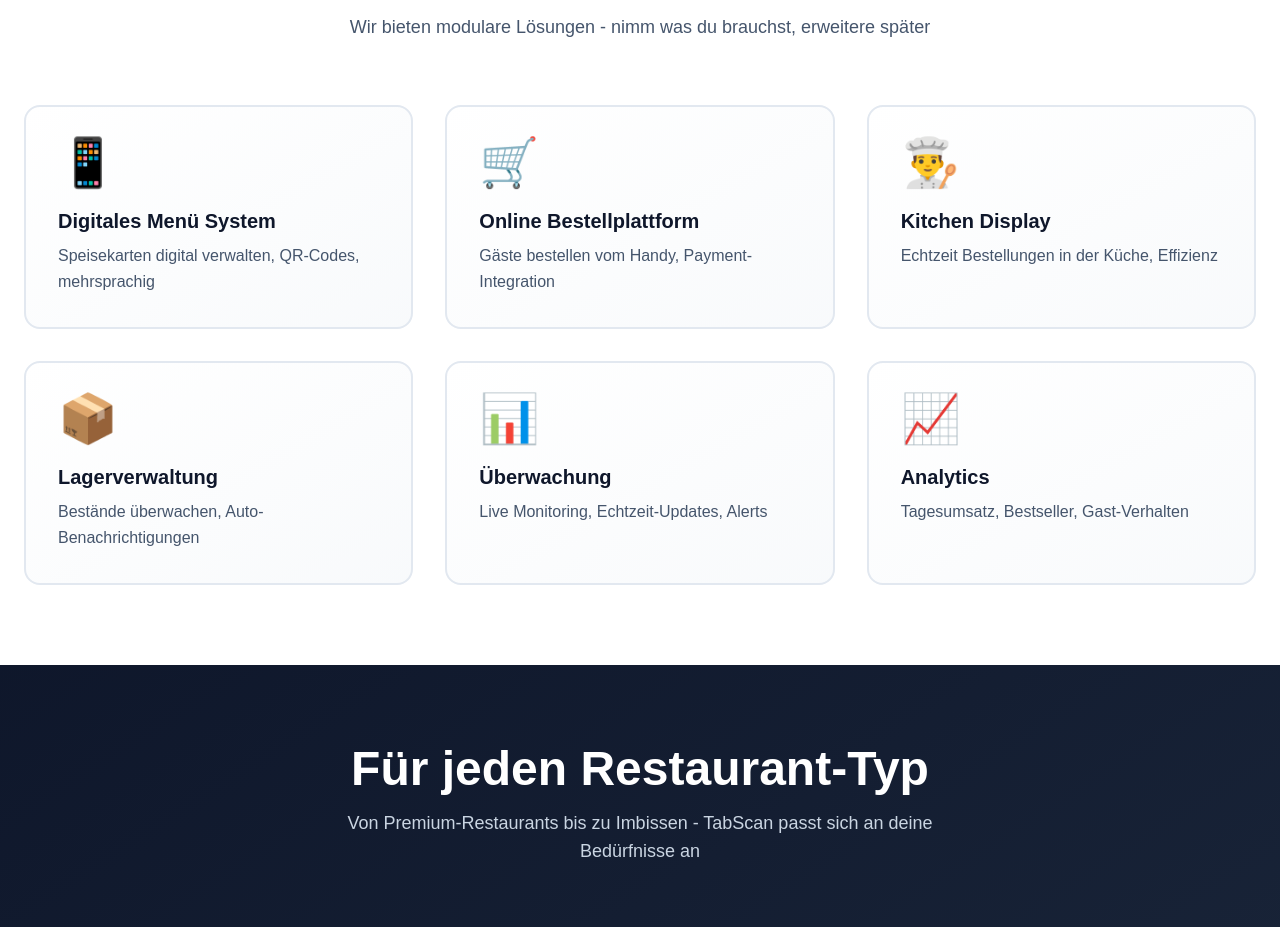
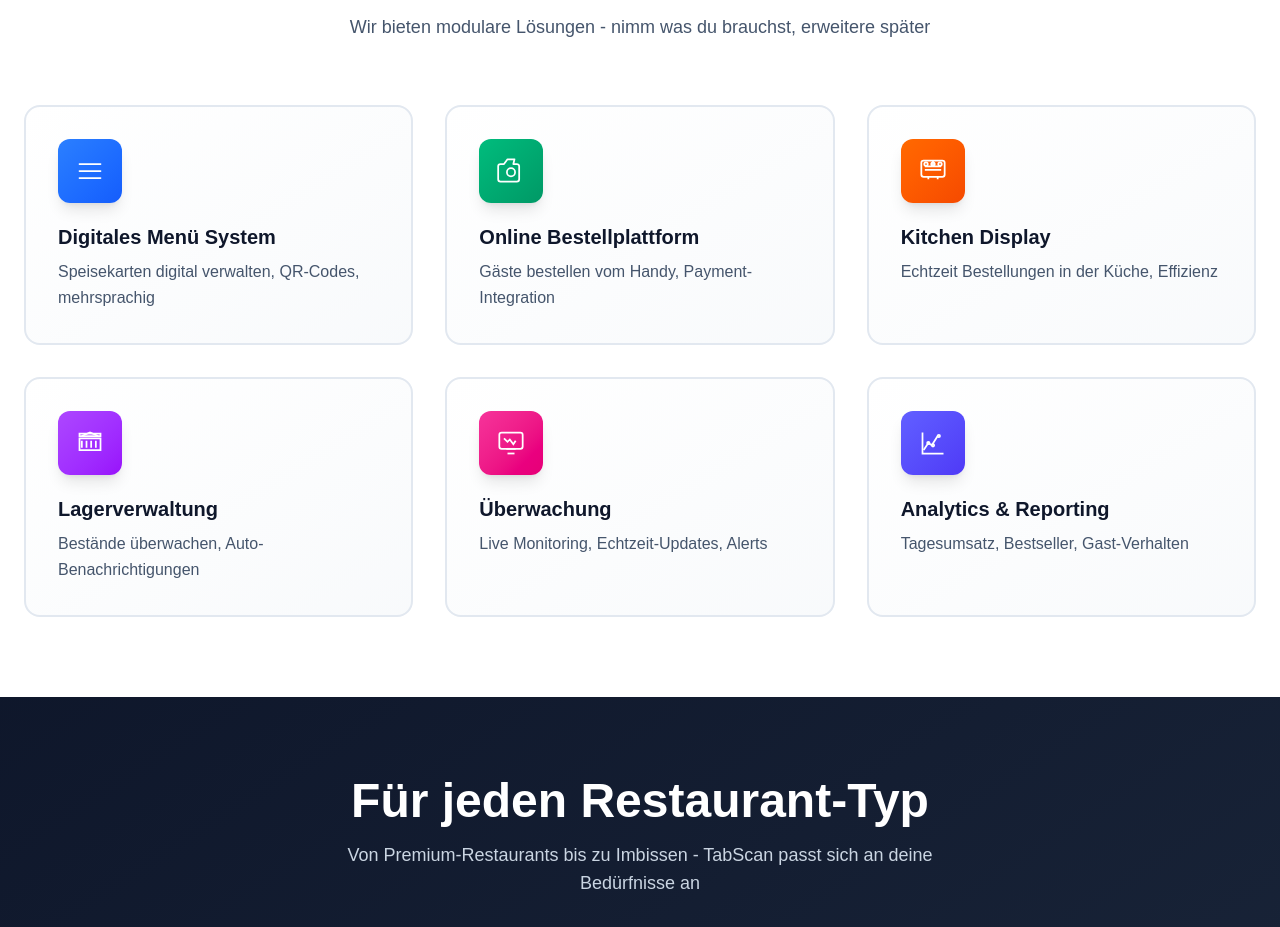
Before and after one commit to OzbiCH/qrorder-landing, a Next.js app: page / in a window 1280 px wide. Shown: the part 1020-1947 px from the top of the page. Built offline with nearby package versions, Linux system fonts and the light colour scheme.

Commit message:
v7: Complete with Resend email integration, elegant icons, domain setup

```diff
--- a/app/page.tsx
+++ b/app/page.tsx
@@ -1,7 +1,7 @@
 'use client';
 
 import React, { useState, useEffect } from 'react';
-import { ChevronRight, Check, Menu, Smartphone, TrendingUp, Users, Lock, Zap, Shield, Rocket, X, MenuIcon, ChevronDown, Database, Eye, Package } from 'lucide-react';
+import { ChevronRight, Check, Menu, Smartphone, TrendingUp, Users, Lock, Zap, Shield, Rocket, X, MenuIcon, ChevronDown, Database, Eye, Package, UtensilsCrossed, ShoppingCart, ChefHat, Package2, BarChart3, Monitor } from 'lucide-react';
 
 interface FormData {
   name: string;
@@ -13,6 +13,69 @@ interface FormData {
 interface FAQItem {
   question: string;
   answer: string;
+}
+
+// Elegant Icon Components
+function MenuIcon2D() {
+  return (
+    <svg viewBox="0 0 24 24" className="w-7 h-7" fill="none" stroke="currentColor" strokeWidth="1.5">
+      <path d="M3 6h18M3 12h18M3 18h18" strokeLinecap="round" strokeLinejoin="round"/>
+    </svg>
+  );
+}
+
+function OrderIcon() {
+  return (
+    <svg viewBox="0 0 24 24" className="w-7 h-7" fill="none" stroke="currentColor" strokeWidth="1.5">
+      <path d="M9 2L6 6H3C1.9 6 1 6.9 1 8v11c0 1.1.9 2 2 2h14c1.1 0 2-.9 2-2V8c0-1.1-.9-2-2-2h-3L15 2H9z" strokeLinecap="round" strokeLinejoin="round"/>
+      <circle cx="12" cy="13" r="3.5" stroke="currentColor" strokeWidth="1.5"/>
+    </svg>
+  );
+}
+
+function KitchenIcon() {
+  return (
+    <svg viewBox="0 0 24 24" className="w-7 h-7" fill="none" stroke="currentColor" strokeWidth="1.5">
+      <rect x="2" y="3" width="20" height="14" rx="2"/>
+      <path d="M8 17v2M16 17v2M12 3v4M5 8h14M5 11h14"/>
+      <circle cx="6" cy="6" r="1.5"/>
+      <circle cx="12" cy="6" r="1.5"/>
+      <circle cx="18" cy="6" r="1.5"/>
+    </svg>
+  );
+}
+
+function InventoryIcon() {
+  return (
+    <svg viewBox="0 0 24 24" className="w-7 h-7" fill="none" stroke="currentColor" strokeWidth="1.5">
+      <path d="M3 4h18v2H3V4zm0 4h18v10H3V8zm2 2v6m4-6v6m4-6v6m4-6v6"/>
+      <path d="M5 6l7-3 7 3"/>
+      <path d="M12 3v1"/>
+    </svg>
+  );
+}
+
+function MonitoringIcon() {
+  return (
+    <svg viewBox="0 0 24 24" className="w-7 h-7" fill="none" stroke="currentColor" strokeWidth="1.5">
+      <rect x="2" y="3" width="20" height="14" rx="2"/>
+      <path d="M8 17h8"/>
+      <path d="M9 21h6"/>
+      <path d="M6 8l3 3 2-2 3 4 2-3"/>
+    </svg>
+  );
+}
+
+function AnalyticsIcon() {
+  return (
+    <svg viewBox="0 0 24 24" className="w-7 h-7" fill="none" stroke="currentColor" strokeWidth="1.5">
+      <path d="M3 3v18h18"/>
+      <path d="M4 18l4-6 3 2 5-8"/>
+      <circle cx="8" cy="12" r="1"/>
+      <circle cx="12" cy="14" r="1"/>
+      <circle cx="17" cy="6" r="1"/>
+    </svg>
+  );
 }
 
 // Parallax Splash Screen
@@ -134,15 +197,46 @@ export default function TabScanLanding() {
     message: ''
   });
   const [submitted, setSubmitted] = useState<boolean>(false);
-  const [visibleFeatures, setVisibleFeatures] = useState<boolean>(false);
+  const [isLoading, setIsLoading] = useState<boolean>(false);
+  const [error, setError] = useState<string>('');
 
   const features = [
-    { emoji: '📱', title: 'Digitales Menü System', description: 'Speisekarten digital verwalten, QR-Codes, mehrsprachig' },
-    { emoji: '🛒', title: 'Online Bestellplattform', description: 'Gäste bestellen vom Handy, Payment-Integration' },
-    { emoji: '👨‍🍳', title: 'Kitchen Display', description: 'Echtzeit Bestellungen in der Küche, Effizienz' },
-    { emoji: '📦', title: 'Lagerverwaltung', description: 'Bestände überwachen, Auto-Benachrichtigungen' },
-    { emoji: '📊', title: 'Überwachung', description: 'Live Monitoring, Echtzeit-Updates, Alerts' },
-    { emoji: '📈', title: 'Analytics', description: 'Tagesumsatz, Bestseller, Gast-Verhalten' },
+    {
+      icon: MenuIcon2D,
+      title: 'Digitales Menü System',
+      description: 'Speisekarten digital verwalten, QR-Codes, mehrsprachig',
+      color: 'from-blue-500 to-blue-600'
+    },
+    {
+      icon: OrderIcon,
+      title: 'Online Bestellplattform',
+      description: 'Gäste bestellen vom Handy, Payment-Integration',
+      color: 'from-emerald-500 to-emerald-600'
+    },
+    {
+      icon: KitchenIcon,
+      title: 'Kitchen Display',
+      description: 'Echtzeit Bestellungen in der Küche, Effizienz',
+      color: 'from-orange-500 to-orange-600'
+    },
+    {
+      icon: InventoryIcon,
+      title: 'Lagerverwaltung',
+      description: 'Bestände überwachen, Auto-Benachrichtigungen',
+      color: 'from-purple-500 to-purple-600'
+    },
+    {
+      icon: MonitoringIcon,
+      title: 'Überwachung',
+      description: 'Live Monitoring, Echtzeit-Updates, Alerts',
+      color: 'from-pink-500 to-pink-600'
+    },
+    {
+      icon: AnalyticsIcon,
+      title: 'Analytics & Reporting',
+      description: 'Tagesumsatz, Bestseller, Gast-Verhalten',
+      color: 'from-indigo-500 to-indigo-600'
+    },
   ];
 
   const useCases = [
@@ -187,17 +281,46 @@ export default function TabScanLanding() {
       ...prev,
       [name]: value
     }));
+    setError('');
   };
 
-  const handleSubmit = (e: React.FormEvent<HTMLFormElement>) => {
+  const handleSubmit = async (e: React.FormEvent<HTMLFormElement>) => {
     e.preventDefault();
+    setIsLoading(true);
+    setError('');
+
+    try {
+      const response = await fetch('/api/contact', {
+        method: 'POST',
+        headers: {
+          'Content-Type': 'application/json',
+        },
+        body: JSON.stringify(formData)
+      });
+
+      const data = await response.json();
+
+      if (response.ok) {
         setSubmitted(true);
 
         setTimeout(() => {
           setShowModal(false);
           setFormData({ name: '', email: '', restaurant: '', message: '' });
           setSubmitted(false);
+          setIsLoading(false);
         }, 2000);
+      } else {
+        const errorMessage = typeof data.error === 'string'
+          ? data.error
+          : (data.error?.message || 'Email konnte nicht versendet werden');
+        setError(errorMessage);
+        setIsLoading(false);
+      }
+    } catch (error) {
+      console.error('Error:', error);
+      setError('Fehler beim Versenden. Bitte versuche es später erneut.');
+      setIsLoading(false);
+    }
   };
 
   const scrollToSection = (elementId: string) => {
@@ -232,42 +355,32 @@ export default function TabScanLanding() {
           0%, 100% { transform: translateY(0px); }
           50% { transform: translateY(-15px); }
         }
-        @keyframes scale-in {
-          from { opacity: 0; transform: scale(0.5); }
-          to { opacity: 1; transform: scale(1); }
-        }
-        @keyframes rotate-in {
-          from { opacity: 0; transform: rotate(-10deg) scale(0.8); }
-          to { opacity: 1; transform: rotate(0deg) scale(1); }
-        }
         @keyframes glow-pulse {
           0%, 100% { box-shadow: 0 0 20px rgba(220, 38, 38, 0.3); }
           50% { box-shadow: 0 0 40px rgba(220, 38, 38, 0.6); }
         }
-        @keyframes text-shimmer {
-          0% { background-position: -1000px 0; }
-          100% { background-position: 1000px 0; }
+        @keyframes slide-down {
+          from { opacity: 0; transform: translateY(-20px); }
+          to { opacity: 1; transform: translateY(0); }
         }
         @keyframes shake {
           0%, 100% { transform: translateX(0); }
           25% { transform: translateX(-5px); }
           75% { transform: translateX(5px); }
         }
-        @keyframes slide-down {
-          from { opacity: 0; transform: translateY(-20px); }
-          to { opacity: 1; transform: translateY(0); }
+        @keyframes icon-float {
+          0%, 100% { transform: translateY(0px) scale(1); }
+          50% { transform: translateY(-8px) scale(1.05); }
         }
 
         .animate-slide-up { animation: slide-up 0.8s ease-out; }
         .animate-fade-in-up { animation: fade-in-up 0.6s ease-out forwards; }
         .animate-bounce-in { animation: bounce-in 0.5s ease-out; }
         .animate-float { animation: float 4s ease-in-out infinite; }
-        .animate-scale-in { animation: scale-in 0.6s ease-out; }
-        .animate-rotate-in { animation: rotate-in 0.6s ease-out; }
         .animate-glow-pulse { animation: glow-pulse 2s ease-in-out infinite; }
-        .animate-text-shimmer { animation: text-shimmer 3s ease-in-out infinite; }
+        .animate-slide-down { animation: slide-down 0.6s ease-out; }
         .animate-shake { animation: shake 0.5s ease-out; }
-        .animate-slide-down { animation: slide-down 0.6s ease-out; }
+        .animate-icon-float { animation: icon-float 3s ease-in-out infinite; }
 
         .gradient-text {
           background: linear-gradient(135deg, #dc2626 0%, #991b1b 100%);
@@ -296,34 +409,8 @@ export default function TabScanLanding() {
         .usecase-card:nth-child(5) { animation-delay: 0.45s; }
         .usecase-card:nth-child(6) { animation-delay: 0.55s; }
 
-        .icon-bounce {
-          animation: bounce 2s ease-in-out infinite;
-        }
-        @keyframes bounce {
-          0%, 100% { transform: translateY(0); }
-          50% { transform: translateY(-10px); }
-        }
-
-        .icon-spin {
-          animation: spin 3s linear infinite;
-        }
-        @keyframes spin {
-          from { transform: rotate(0deg); }
-          to { transform: rotate(360deg); }
-        }
-
         .text-glow {
           text-shadow: 0 0 10px rgba(220, 38, 38, 0.5);
-        }
-
-        .hero-particles {
-          position: relative;
-        }
-
-        .particle {
-          position: absolute;
-          pointer-events: none;
-          opacity: 0.5;
         }
       `}</style>
 
@@ -402,7 +489,7 @@ export default function TabScanLanding() {
       </nav>
 
       {/* HERO SECTION */}
-      <section className="relative overflow-hidden bg-gradient-to-br from-slate-50 via-white to-red-50 pt-12 sm:pt-20 pb-20 sm:pb-32 hero-particles">
+      <section className="relative overflow-hidden bg-gradient-to-br from-slate-50 via-white to-red-50 pt-12 sm:pt-20 pb-20 sm:pb-32">
         <div className="absolute top-0 right-0 w-96 h-96 bg-red-100 rounded-full mix-blend-multiply filter blur-3xl opacity-20 animate-float"></div>
         <div className="absolute bottom-0 left-0 w-96 h-96 bg-slate-100 rounded-full mix-blend-multiply filter blur-3xl opacity-20 animate-float" style={{ animationDelay: '2s' }}></div>
 
@@ -425,7 +512,7 @@ export default function TabScanLanding() {
                 onClick={() => setShowModal(true)}
                 className="group relative bg-gradient-to-r from-red-600 to-red-700 text-white px-8 sm:px-10 py-4 sm:py-4 rounded-xl font-bold text-base sm:text-lg hover:shadow-2xl hover:shadow-red-600/50 transition-all duration-300 transform hover:scale-110 w-full sm:w-auto flex items-center justify-center gap-2 animate-glow-pulse"
               >
-                <Rocket size={20} className="group-hover:icon-spin" />
+                <Rocket size={20} />
                 Kostenlose Demo
                 <ChevronRight size={20} className="group-hover:translate-x-1 transition-transform" />
               </button>
@@ -456,7 +543,7 @@ export default function TabScanLanding() {
         </div>
       </section>
 
-      {/* PORTFOLIO SECTION */}
+      {/* PORTFOLIO SECTION - ELEGANT ICONS */}
       <section id="portfolio" className="max-w-7xl mx-auto px-4 sm:px-6 py-12 sm:py-20">
         <div className="text-center mb-12 sm:mb-16 animate-slide-up">
           <h2 className="text-3xl sm:text-4xl md:text-5xl font-black text-slate-900 mb-4">
@@ -468,13 +555,15 @@ export default function TabScanLanding() {
         </div>
 
         <div className="grid grid-cols-1 sm:grid-cols-2 lg:grid-cols-3 gap-6 sm:gap-8">
-          {features.map((feature, idx) => (
+          {features.map((feature, idx) => {
+            const IconComponent = feature.icon;
+            return (
               <div
                 key={idx}
                 className="feature-card group bg-gradient-to-br from-white to-slate-50 border-2 border-slate-200 rounded-2xl p-6 sm:p-8 hover:border-red-300 hover:shadow-2xl hover:shadow-red-600/20 transition-all duration-300 hover:-translate-y-2"
               >
-              <div className="text-5xl mb-5 group-hover:animate-float group-hover:scale-125 transition-all duration-300">
-                {feature.emoji}
+                <div className={`w-16 h-16 rounded-xl bg-gradient-to-br ${feature.color} flex items-center justify-center mb-5 group-hover:animate-icon-float transition-all duration-300 text-white shadow-lg`}>
+                  <IconComponent />
                 </div>
                 <h3 className="text-lg sm:text-xl font-bold text-slate-900 mb-2 group-hover:text-red-600 transition">
                   {feature.title}
@@ -483,7 +572,8 @@ export default function TabScanLanding() {
                   {feature.description}
                 </p>
               </div>
-          ))}
+            );
+          })}
         </div>
       </section>
 
@@ -530,23 +620,23 @@ export default function TabScanLanding() {
 
         <div className="grid grid-cols-1 md:grid-cols-2 gap-8 md:gap-12">
           {[
-            { emoji: '⚡', title: 'Blitzschnell Setup', desc: '5 Minuten einsatzbereit' },
-            { emoji: '📱', title: 'Mobile First', desc: '100% optimiert für Handys' },
-            { emoji: '🔒', title: 'Sicher & DSGVO', desc: 'Schweizer Server, verschlüsselt' },
-            { emoji: '📊', title: 'Echtzeit Analytics', desc: 'Daten-Insights sofort' },
-            { emoji: '🔌', title: 'Flexible Integration', desc: 'Passt sich an deine Systeme an' },
-            { emoji: '👥', title: 'Dedicated Support', desc: 'Schweizer Team 24/7' }
+            { icon: '⚡', title: 'Blitzschnell Setup', desc: '5 Minuten einsatzbereit' },
+            { icon: '📱', title: 'Mobile First', desc: '100% optimiert für Handys' },
+            { icon: '🔒', title: 'Sicher & DSGVO', desc: 'Schweizer Server, verschlüsselt' },
+            { icon: '📊', title: 'Echtzeit Analytics', desc: 'Daten-Insights sofort' },
+            { icon: '🔌', title: 'Flexible Integration', desc: 'Passt sich an deine Systeme an' },
+            { icon: '👥', title: 'Dedicated Support', desc: 'Schweizer Team 24/7' }
           ].map((item, idx) => (
             <div
               key={idx}
               className="flex gap-4 sm:gap-6 animate-fade-in-up"
               style={{ animationDelay: `${idx * 0.1}s` }}
             >
-              <div className="text-4xl group-hover:animate-bounce">
-                {item.emoji}
+              <div className="text-4xl">
+                {item.icon}
               </div>
               <div>
-                <h3 className="font-bold text-slate-900 mb-1 group-hover:text-red-600 transition">{item.title}</h3>
+                <h3 className="font-bold text-slate-900 mb-1">{item.title}</h3>
                 <p className="text-sm text-slate-600">{item.desc}</p>
               </div>
             </div>
@@ -554,7 +644,7 @@ export default function TabScanLanding() {
         </div>
       </section>
 
-      {/* PRICING SECTION - FLEXIBLE */}
+      {/* PRICING SECTION */}
       <section className="bg-gradient-to-br from-slate-50 to-red-50 py-12 sm:py-20 border-t border-slate-200">
         <div className="max-w-7xl mx-auto px-4 sm:px-6">
           <h2 className="text-3xl sm:text-4xl font-black text-slate-900 mb-2 sm:mb-4 text-center animate-slide-up">
@@ -575,7 +665,7 @@ export default function TabScanLanding() {
                 className="border-2 border-slate-300 rounded-2xl p-6 sm:p-8 hover:shadow-xl transition-all duration-300 hover:border-red-300 bg-white animate-fade-in-up hover:scale-105"
                 style={{ animationDelay: `${idx * 0.15}s` }}
               >
-                <h3 className="text-2xl font-bold text-slate-900 mb-2 group-hover:text-red-600">{plan.title}</h3>
+                <h3 className="text-2xl font-bold text-slate-900 mb-2">{plan.title}</h3>
                 <p className="text-slate-600 text-sm mb-6">{plan.description}</p>
                 <p className="text-sm text-slate-600 mb-6 font-semibold">Flexible Preise</p>
                 <ul className="space-y-3 mb-8">
@@ -629,9 +719,9 @@ export default function TabScanLanding() {
             onClick={() => setShowModal(true)}
             className="group relative bg-gradient-to-r from-red-600 to-red-700 text-white px-10 sm:px-14 py-5 sm:py-6 rounded-2xl font-black text-lg sm:text-xl hover:shadow-2xl hover:shadow-red-600/50 transition-all duration-300 transform hover:scale-110 inline-flex items-center gap-3 animate-glow-pulse"
           >
-            <Rocket size={24} className="group-hover:animate-bounce" />
+            <Rocket size={24} />
             Demo starten
-            <ChevronRight size={24} className="group-hover:translate-x-2 transition-transform" />
+            <ChevronRight size={24} />
           </button>
         </div>
       </section>
@@ -679,6 +769,12 @@ export default function TabScanLanding() {
                   Lass uns deine Anforderungen besprechen
                 </p>
 
+                {error && (
+                  <div className="mb-4 p-3 bg-red-100 border-l-4 border-red-600 text-red-700 text-sm rounded animate-shake">
+                    ⚠️ {error}
+                  </div>
+                )}
+
                 <form onSubmit={handleSubmit} className="space-y-4">
                   <div className="animate-fade-in-up" style={{ animationDelay: '0.1s' }}>
                     <label className="block text-xs sm:text-sm font-bold text-slate-900 mb-2 uppercase">Name</label>
@@ -688,7 +784,8 @@ export default function TabScanLanding() {
                       value={formData.name}
                       onChange={handleInputChange}
                       required
-                      className="w-full border-2 border-slate-300 rounded-lg px-4 py-3 text-sm focus:outline-none focus:border-red-600 focus:ring-2 focus:ring-red-600/50 transition hover:border-red-300"
+                      disabled={isLoading}
+                      className="w-full border-2 border-slate-300 rounded-lg px-4 py-3 text-sm focus:outline-none focus:border-red-600 focus:ring-2 focus:ring-red-600/50 transition hover:border-red-300 disabled:bg-slate-100"
                       placeholder="Dein Name"
                     />
                   </div>
@@ -701,7 +798,8 @@ export default function TabScanLanding() {
                       value={formData.email}
                       onChange={handleInputChange}
                       required
-                      className="w-full border-2 border-slate-300 rounded-lg px-4 py-3 text-sm focus:outline-none focus:border-red-600 focus:ring-2 focus:ring-red-600/50 transition hover:border-red-300"
+                      disabled={isLoading}
+                      className="w-full border-2 border-slate-300 rounded-lg px-4 py-3 text-sm focus:outline-none focus:border-red-600 focus:ring-2 focus:ring-red-600/50 transition hover:border-red-300 disabled:bg-slate-100"
                       placeholder="deine@email.ch"
                     />
                   </div>
@@ -713,7 +811,8 @@ export default function TabScanLanding() {
                       name="restaurant"
                       value={formData.restaurant}
                       onChange={handleInputChange}
-                      className="w-full border-2 border-slate-300 rounded-lg px-4 py-3 text-sm focus:outline-none focus:border-red-600 focus:ring-2 focus:ring-red-600/50 transition hover:border-red-300"
+                      disabled={isLoading}
+                      className="w-full border-2 border-slate-300 rounded-lg px-4 py-3 text-sm focus:outline-none focus:border-red-600 focus:ring-2 focus:ring-red-600/50 transition hover:border-red-300 disabled:bg-slate-100"
                       placeholder="Name deines Betriebs"
                     />
                   </div>
@@ -724,17 +823,20 @@ export default function TabScanLanding() {
                       name="message"
                       value={formData.message}
                       onChange={handleInputChange}
-                      className="w-full border-2 border-slate-300 rounded-lg px-4 py-3 text-sm focus:outline-none focus:border-red-600 focus:ring-2 focus:ring-red-600/50 transition h-24 resize-none hover:border-red-300"
+                      required
+                      disabled={isLoading}
+                      className="w-full border-2 border-slate-300 rounded-lg px-4 py-3 text-sm focus:outline-none focus:border-red-600 focus:ring-2 focus:ring-red-600/50 transition h-24 resize-none hover:border-red-300 disabled:bg-slate-100"
                       placeholder="z.B. Menü, Bestellungen, Kitchen..."
                     />
                   </div>
 
                   <button
                     type="submit"
-                    className="w-full bg-gradient-to-r from-red-600 to-red-700 text-white py-3 rounded-lg font-bold hover:shadow-lg hover:shadow-red-600/50 transition-all duration-300 text-sm sm:text-base transform hover:scale-105 animate-fade-in-up"
+                    disabled={isLoading}
+                    className="w-full bg-gradient-to-r from-red-600 to-red-700 text-white py-3 rounded-lg font-bold hover:shadow-lg hover:shadow-red-600/50 transition-all duration-300 text-sm sm:text-base transform hover:scale-105 animate-fade-in-up disabled:opacity-50 disabled:cursor-not-allowed"
                     style={{ animationDelay: '0.5s' }}
                   >
-                    Demo anfordern 🚀
+                    {isLoading ? '⏳ Wird gesendet...' : 'Demo anfordern 🚀'}
                   </button>
                 </form>
 
--- a/package.json
+++ b/package.json
@@ -12,7 +12,8 @@
     "lucide-react": "^1.33.0",
     "next": "16.3.1",
     "react": "19.2.8",
-    "react-dom": "19.2.8"
+    "react-dom": "19.2.8",
+    "resend": "^6.22.0"
   },
   "devDependencies": {
     "@tailwindcss/postcss": "^4",
```
Also changed, not shown: app/api/contact/route.ts (added, +51 -0 lines), 1 other file (tests, documents, lock files or other folders). Lines whose indentation alone changed are shown as unchanged.
